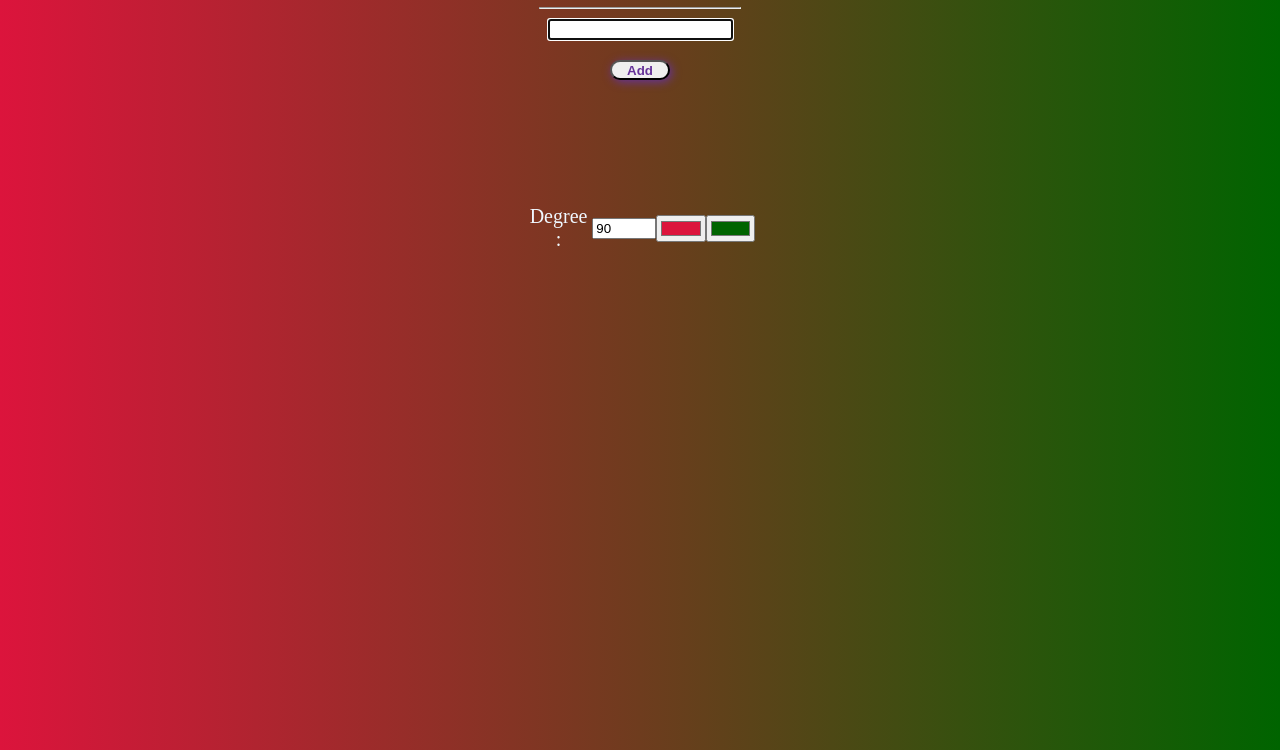
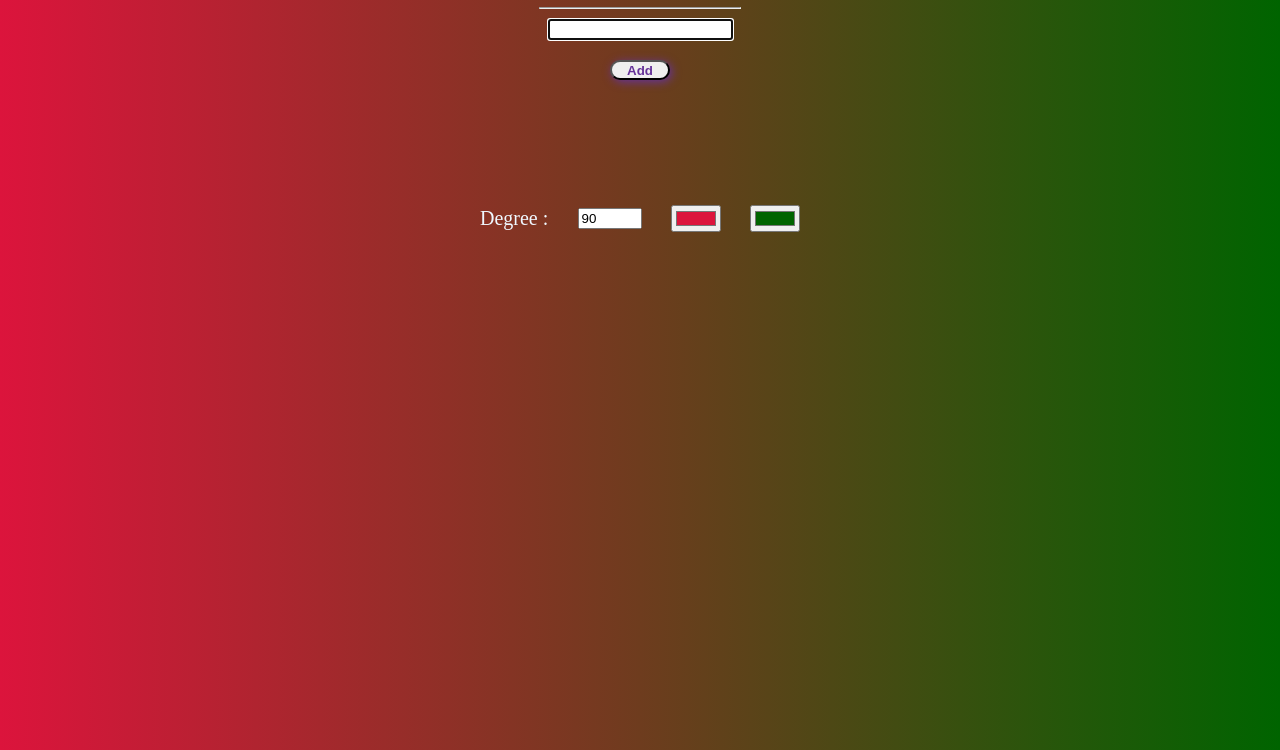
Before and after one commit to absolutezero13/bggenerator, a plain HTML site: page index.html in a window 1280 px wide. Shown: the part 114-864 px from the top of the page. Drawn offline with Linux system fonts and the light colour scheme.

Commit message:
Update style.css

```diff
--- a/style.css
+++ b/style.css
@@ -59,7 +59,7 @@ li {
   text-align: center;
   justify-content: space-between;
   align-items: center;
-  width: 20%;
+  width: 25vw;
   padding-top: 10%;
   color: aliceblue;
   font-size: 20px;
```
